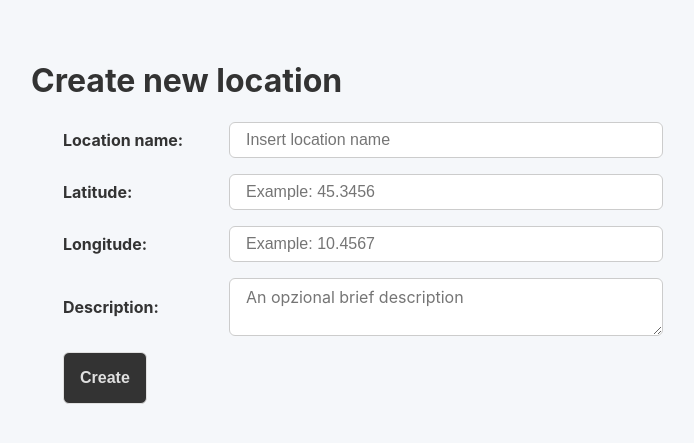
After one commit to CigoliniMat/IrradiationCollector, a Flask app: template templates/add.html in a window 1280 px wide. The commit adds this page. Shown: the top 443 px of the page, without its empty margins (9-703 px from the left). Run offline with Flask 3, Linux system fonts and the light colour scheme; the template is opened without the code that fills it, so the values that code supplies are empty.

Commit message:
Create add location page

```diff
--- a/app.py
+++ b/app.py
@@ -8,15 +8,18 @@ def show_list():
         {'ID':1,'name': 'Orzivecchi (BS)', 'lat': 10.2555, 'lon':45.4555},
         {'ID':2,'name': 'Settimo Torinese (TO)', 'lat': 10.2555, 'lon':45.4555},
         {'ID':3,'name': 'Dolcè (VR)', 'lat': 10.2555, 'lon':45.4555},
-        {'ID':4,'name': 'Settimo Torinese (TO)', 'lat': 10.2555, 'lon':45.4555},
-    ]
+    ]*20
     return render_template('list.html', locations_list=locations_list)
 
 @app.route('/select_location', methods=['POST'])
 def select_location():
-    selection = request.form.getlist('selection')[0]
-    selection = int(selection)
-    return f"you select location: {selection}" if selection else "you don't select any location"
+    selection = request.form.getlist('selection')
+    if len(selection) > 0:
+        selection = selection[0]
+        selection = int(selection)
+        return f"you select location: {selection}"
+    else:
+        return "you don't select any location"
 
 if __name__ == '__main__':
     app.run(debug=True)
--- /dev/null
+++ b/templates/add.html
@@ -0,0 +1,90 @@
+<!DOCTYPE html>
+<html lang="en">
+
+<head>
+    <meta charset="UTF-8">
+    <title>Create new location</title>
+    <style>
+        body {
+            font-family: 'Inter', sans-serif;
+            background: #f5f7fa;
+            padding: 2rem;
+            color: #333;
+        }
+        form{
+            margin-left: 2rem;
+        }
+        div {
+            width: 100%;
+            max-width: 600px;
+            display: flex;
+            justify-content: space-between;
+            margin-bottom: 1rem;
+            align-items: center;
+        }
+
+        input{
+            width: 100%;
+            max-width: 400px;
+            padding: 0.5rem 1rem;
+            border: 1px solid #ccc;
+            border-radius: 6px;
+            font-size: 16px;
+        }
+
+        textarea{
+            width: 100%;
+            max-width: 400px;
+            padding: 0.5rem 1rem;
+            border: 1px solid #ccc;
+            border-radius: 6px;
+            font-size: 16px;
+            font-family: inherit;
+        }
+
+        form button {
+            border: 1px solid #e0e0e0;
+            border-radius: 6px;
+            background-color: #333;
+            color: #e0e0e0;
+            padding: 1rem;
+            font-size: 16px;
+            cursor: pointer;
+        }
+
+
+    </style>
+</head>
+
+<body>
+    <h1>Create new location</h1>
+    <form>
+        <div class="name_container">
+            <label>
+                <strong>Location name:</strong>
+            </label>
+            <input type="text" required placeholder="Insert location name" >
+        </div>
+        <div class="lat_container">
+            <label>
+                <strong>Latitude:</strong>
+            </label>
+            <input type="number" step="0.01" placeholder="Example: 45.3456" required >
+        </div>
+        <div class="lon_container">
+            <label>
+                <strong>Longitude:</strong>
+            </label>
+            <input type="number" step="0.01" placeholder="Example: 10.4567" required>
+        </div>
+        <div class="description_container">
+            <label>
+                <strong>Description:</strong>
+            </label>
+            <textarea rows="2" cols="50" placeholder="An opzional brief description"></textarea>
+        </div>
+        <button type="submit">
+            <strong>Create</strong>
+        </button>
+    </form>
+</body>
```
Also changed, not shown: templates/list.html (+30 -14 lines), templates/location.html (added).
